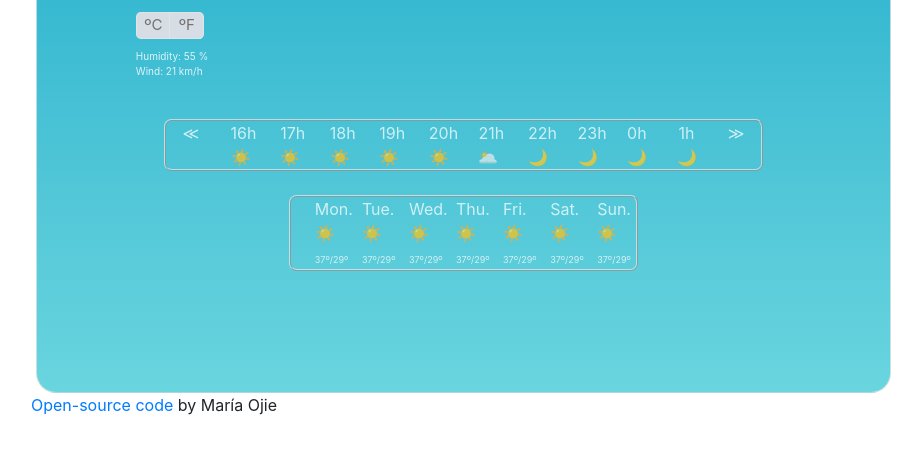
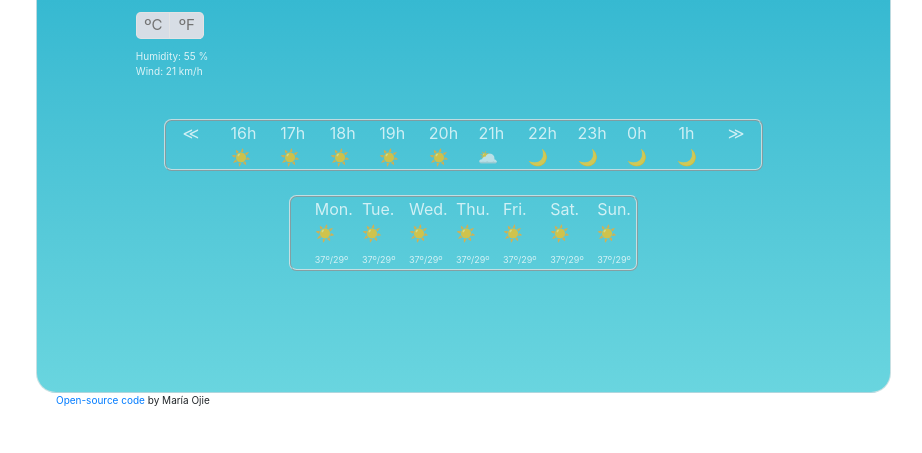
Before and after one commit to maria2140/my-weather-proyect, a website built with Parcel: page index.html in a window 1280 px wide. Shown: the part 247-700 px from the top of the page, without its empty margins (54-976 px from the left). Built offline with nearby package versions, Linux system fonts and the light colour scheme; no server answers.

Commit message:
Added .css to the Open-source link

```diff
--- a/src/styles.css
+++ b/src/styles.css
@@ -245,3 +245,8 @@
   .next-max-min {
     max-width: 100%;
   }
+
+  .open-source{
+      margin-left: 25px;
+      font-size: 10px;
+  }
```
